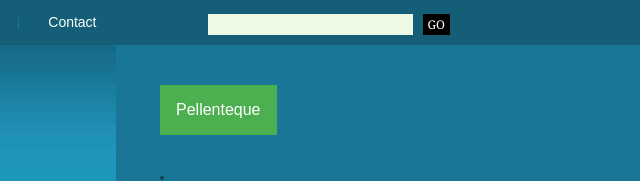
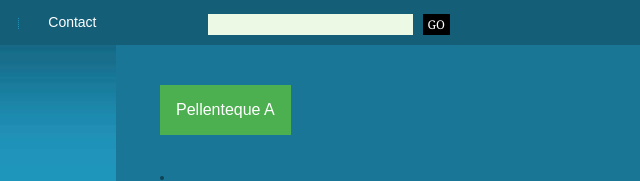
Before and after one commit to PaperJump1/lalala, a plain HTML site: page index_uva1.html in a window 1280 px wide. Shown: the top 181 px of the page, 640-1280 px from the left. Drawn offline with Linux system fonts and the light colour scheme.

Commit message:
Update index_uva1.html

```diff
--- a/index_uva1.html
+++ b/index_uva1.html
@@ -123,7 +123,7 @@ Released   : 20090829
 			<ul>
 
 				<li>
-					<button class="dropbtn">Pellenteque  </button>
+					<button class="dropbtn">Pellenteque A </button>
 					<div class="dropdown-content">
 					<ul>
 						<li><a href="index_uva1.html">TTTTTTT</a></li>
@@ -135,9 +135,9 @@ Released   : 20090829
 						<li><a href="#">Eget tempor eget nonummy</a></li>
 						<li><a href="#">Nec metus sed donec</a></li>
 					</div>
+					</div>
 					</ul>
 
-					</div>
 				</li>
 				<li>
 					<h2>Turpis nulla</h2>
```
